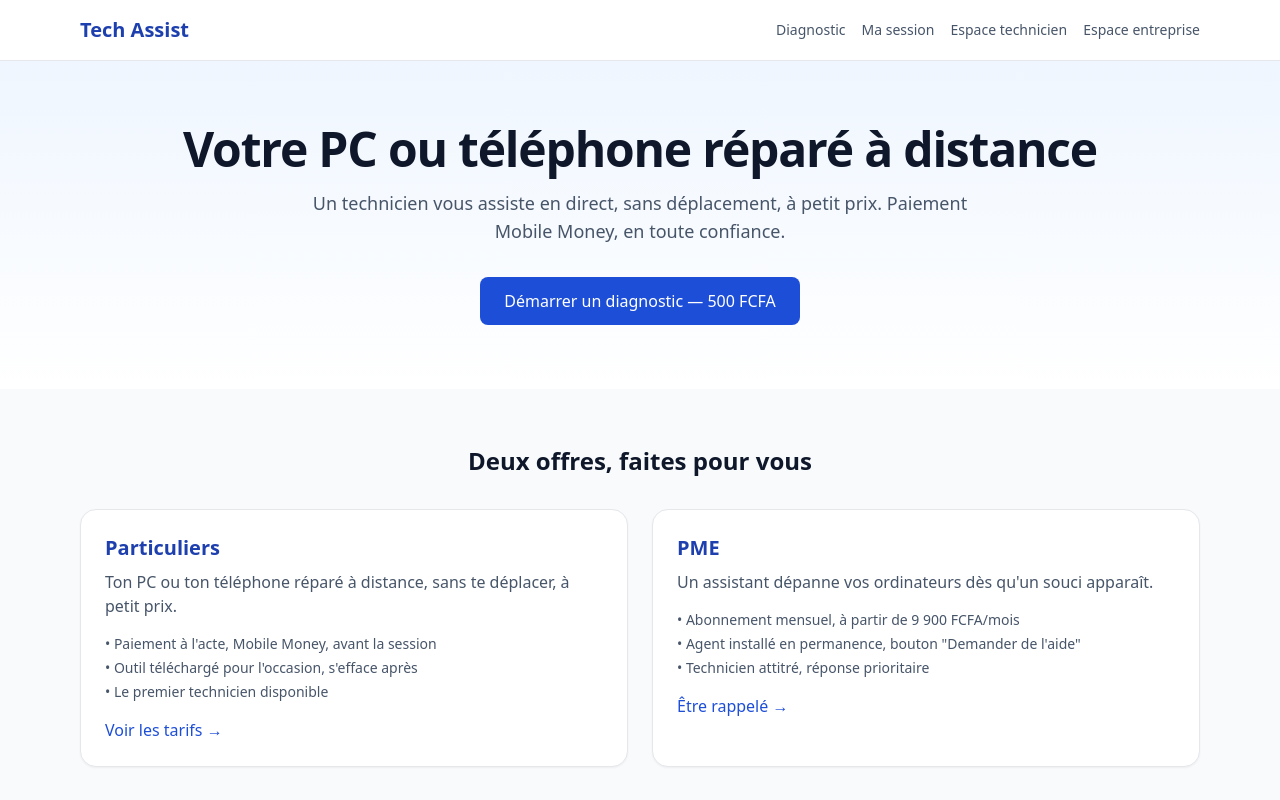
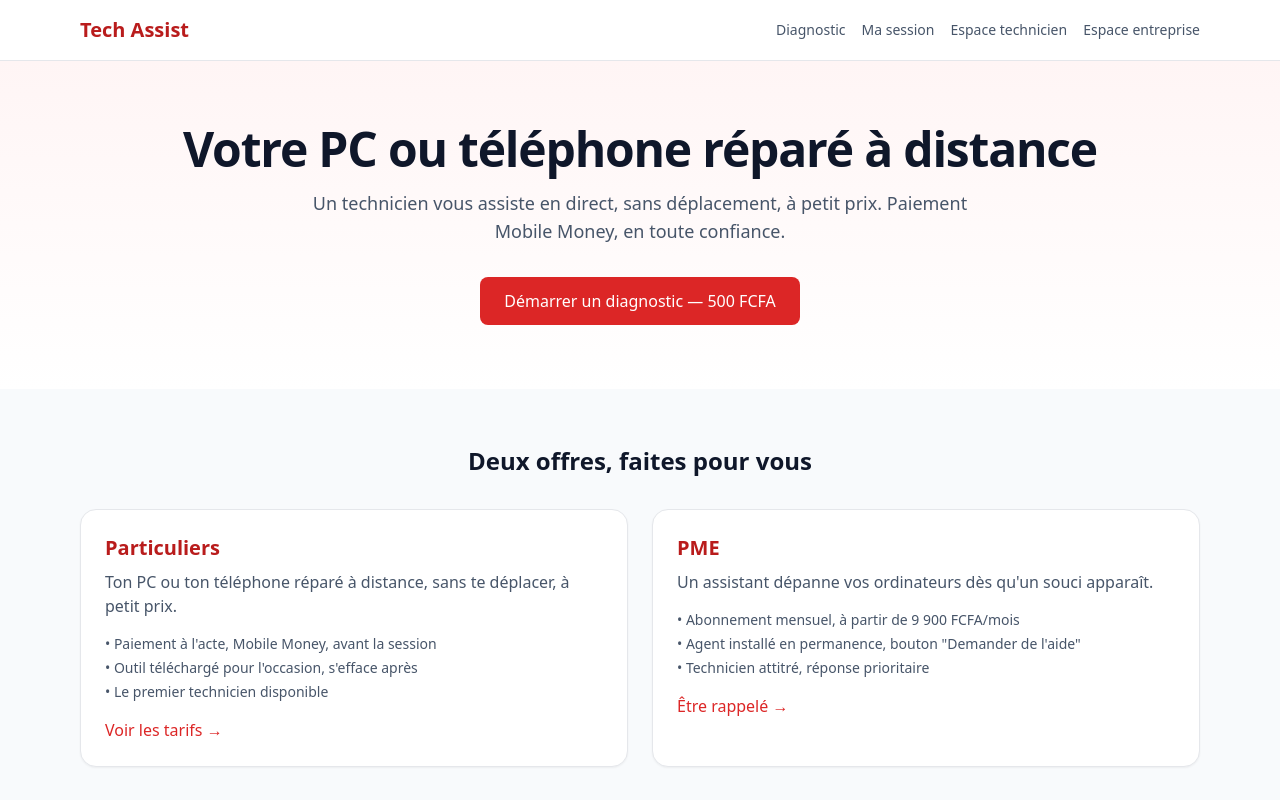
Before and after one commit to aubinfranck-hub/TECH-ASSIST, a React (Vite) app in the folder apps/web/: page / in a window 1280 px wide. Shown: the top 800 px of the page. Built offline with nearby package versions, Linux system fonts and the light colour scheme; no server answers.

Commit message:
feat(web): establish Tech Assist red brand system

```diff
--- a/apps/web/tailwind.config.js
+++ b/apps/web/tailwind.config.js
@@ -5,12 +5,19 @@ export default {
     extend: {
       colors: {
         brand: {
-          50: '#eff6ff',
-          100: '#dbeafe',
-          500: '#2563eb',
-          600: '#1d4ed8',
-          700: '#1e40af',
+          50: '#fff5f5',
+          100: '#ffe4e4',
+          200: '#fecaca',
+          500: '#ef4444',
+          600: '#dc2626',
+          700: '#b91c1c',
+          800: '#991b1b',
+          900: '#7f1d1d',
         },
+      },
+      boxShadow: {
+        soft: '0 12px 35px rgba(15, 23, 42, 0.08)',
+        card: '0 8px 24px rgba(15, 23, 42, 0.06)',
       },
     },
   },
```
